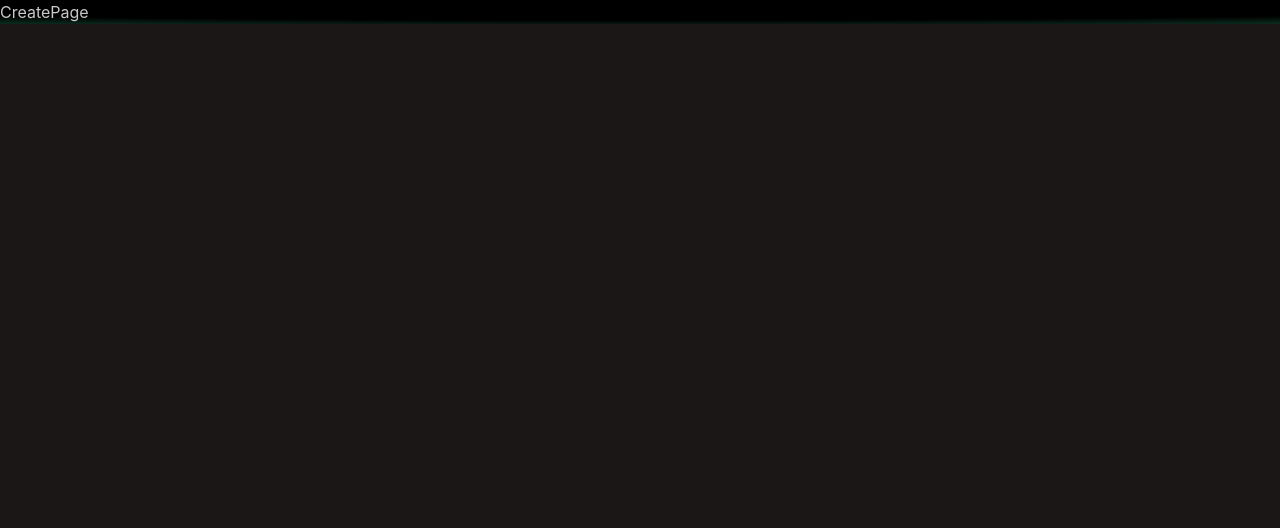
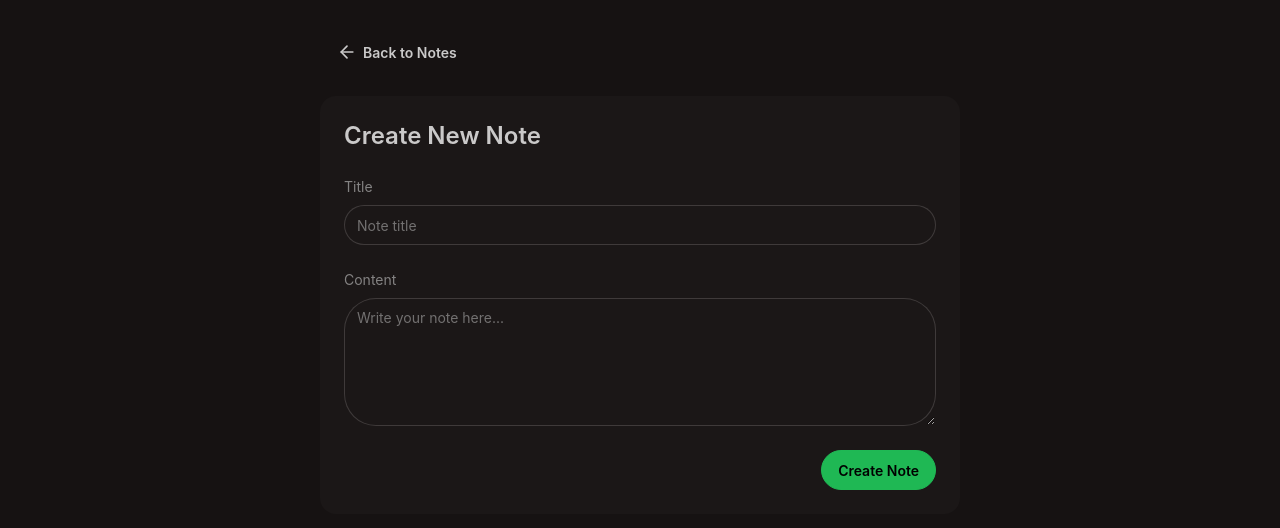
Before and after one commit to jehanzaib084/mern-notes, a React (Vite) app in the folder frontend/: page /create in a window 1280 px wide. Shown: the top 528 px of the page. Built offline with nearby package versions, Linux system fonts and the light colour scheme.

Commit message:
create note page

```diff
--- a/frontend/src/pages/CreatePage.jsx
+++ b/frontend/src/pages/CreatePage.jsx
@@ -1,5 +1,81 @@
+import { useState } from "react"
+import { Link, useNavigate } from "react-router"
+import { ArrowLeftIcon } from "lucide-react"
+import toast from "react-hot-toast"
+
+import api from "../lib/axios"
+
 function CreatePage() {
-  return <div>CreatePage</div>
+  const [title, setTitle] = useState("")
+  const [content, setContent] = useState("")
+  const [loading, setLoading] = useState(false)
+
+  const navigate = useNavigate()
+
+  async function handleSubmit(e) {
+    e.preventDefault()
+
+    if (!title.trim() || !content.trim()) {
+      toast.error("all fields are required")
+      return
+    }
+
+    setLoading(true)
+    try {
+      await api.post("/notes", { title, content })
+      toast.success("note created")
+      navigate("/")
+    } catch (error) {
+      console.error("create note failed", error)
+      if (error.response?.status === 429) {
+        toast.error("slow down, too many notes", { duration: 4000 })
+      } else {
+        toast.error("failed to create note")
+      }
+    } finally {
+      setLoading(false)
+    }
+  }
+
+  return (
+    <div className="min-h-screen bg-base-200">
+      <div className="max-w-2xl mx-auto px-4 py-8">
+        <Link to="/" className="btn btn-ghost mb-6">
+          <ArrowLeftIcon className="size-5" />
+          Back to Notes
+        </Link>
+
+        <div className="card bg-base-100">
+          <form className="card-body" onSubmit={handleSubmit}>
+            <h2 className="card-title text-2xl mb-4">Create New Note</h2>
+
+            <label className="label">Title</label>
+            <input
+              type="text"
+              placeholder="Note title"
+              className="input w-full mb-4"
+              value={title}
+              onChange={(e) => setTitle(e.target.value)}
+            />
+
+            <label className="label">Content</label>
+            <textarea
+              placeholder="Write your note here..."
+              className="textarea w-full h-32 mb-4"
+              value={content}
+              onChange={(e) => setContent(e.target.value)}
+            />
+
+            <div className="card-actions justify-end">
+              <button type="submit" className="btn btn-primary" disabled={loading}>
+                {loading ? "Creating..." : "Create Note"}
+              </button>
+            </div>
+          </form>
+        </div>
+      </div>
+    </div>
+  )
 }
 
 export default CreatePage
```
